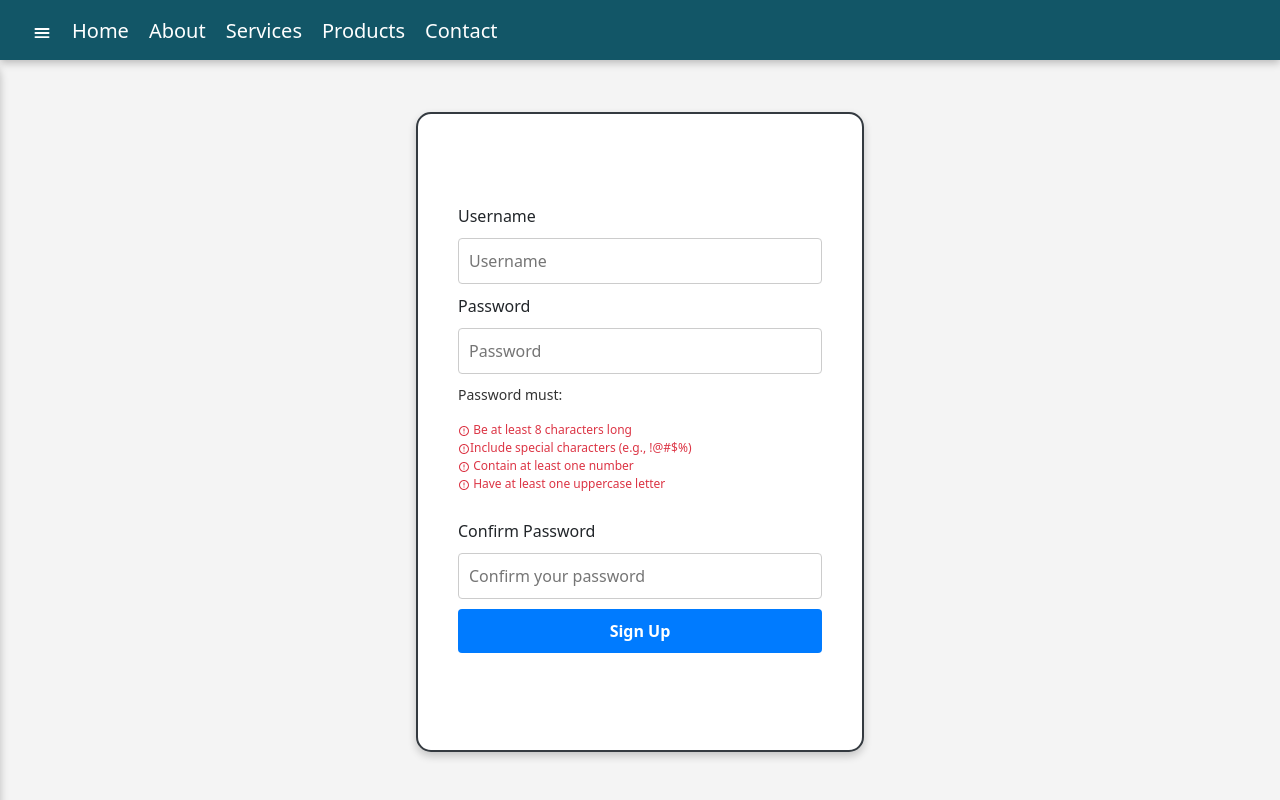
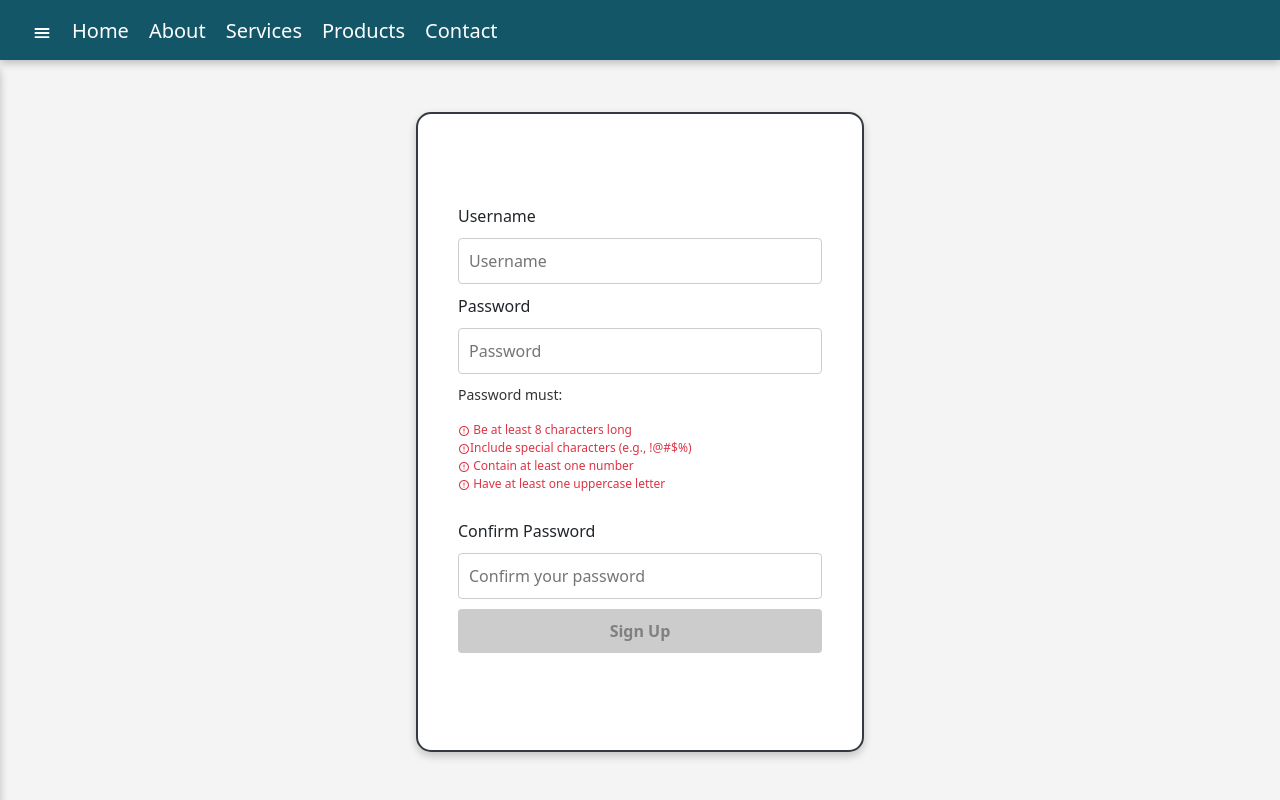
Before and after one commit to maryamfad/React_FinancialSerivcesDashboard, a React (Create React App) app: page /signup in a window 1280 px wide. Built offline with nearby package versions, Linux system fonts and the light colour scheme.

Commit message:
add disable to sighn up button

```diff
--- a/src/components/Signup/Signup.jsx
+++ b/src/components/Signup/Signup.jsx
@@ -11,6 +11,8 @@ function Signup() {
   const [password, setPassword] = useState("");
   const [confirmPassword, setConfirmPassword] = useState("");
   const [errorMessage, setErrorMessage] = useState("");
+  // const [isDisabled, setIsDisabled] = useState(false);
+  let isDisabled = false;
 
   const passwordRequirements = {
     minLength: password.length >= 8,
@@ -18,7 +20,14 @@ function Signup() {
     hasNumber: /\d/.test(password),
     hasUppercase: /[A-Z]/.test(password),
   };
-  console.log(passwordRequirements);
+  isDisabled = !(
+    passwordRequirements.hasNumber &&
+    passwordRequirements.hasSpecialChar &&
+    passwordRequirements.hasUppercase &&
+    passwordRequirements.minLength &&
+    confirmPassword
+  );
+
   const handleSignup = async () => {
     if (!username || !password || !confirmPassword) {
       setErrorMessage("Please fill in all fields");
@@ -116,7 +125,12 @@ function Signup() {
           onChange={(e) => setConfirmPassword(e.target.value)}
           placeholder="Confirm your password"
         />
-        <button className="signup-button" onClick={handleSignup}>
+        <button
+          className="signup-button"
+          onClick={handleSignup}
+          disabled={isDisabled}
+          style={isDisabled ? { color: "gray", backgroundColor: "#ccc" } : {}}
+        >
           Sign Up
         </button>
       </div>
```
